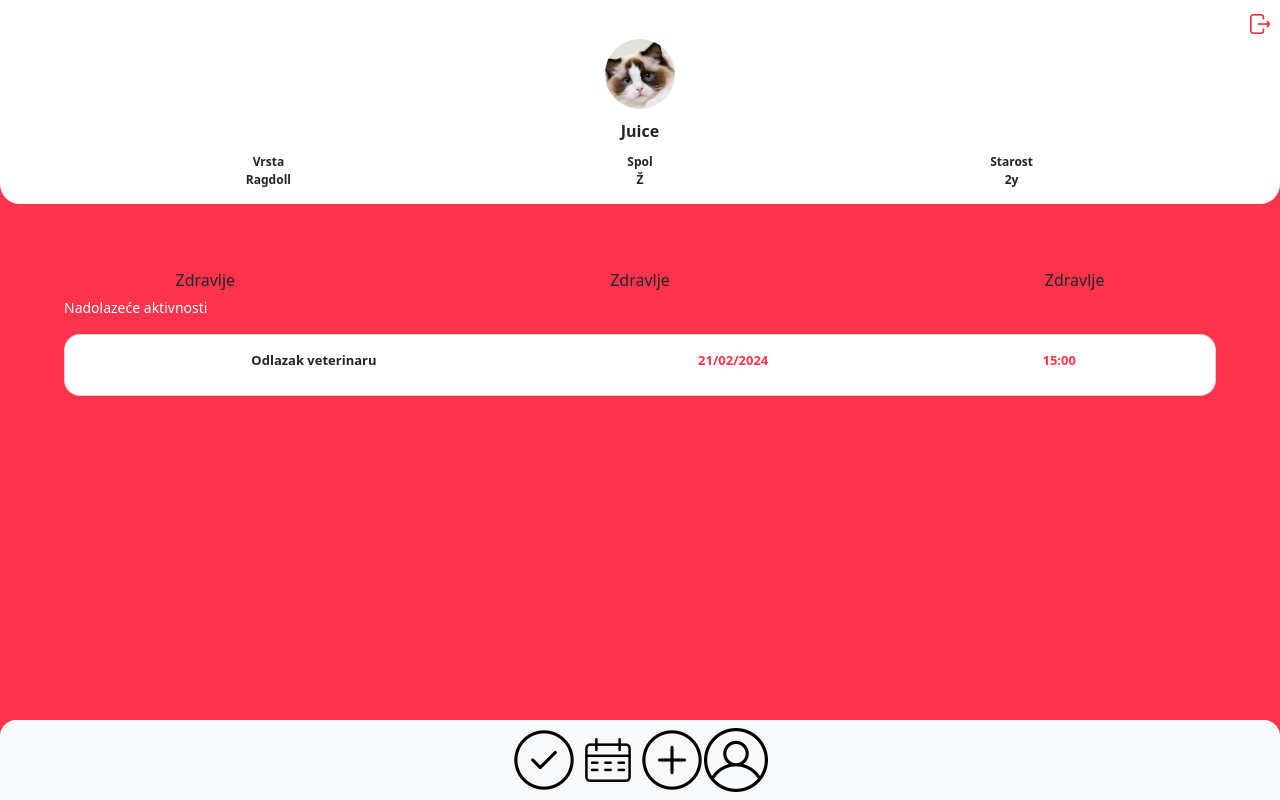
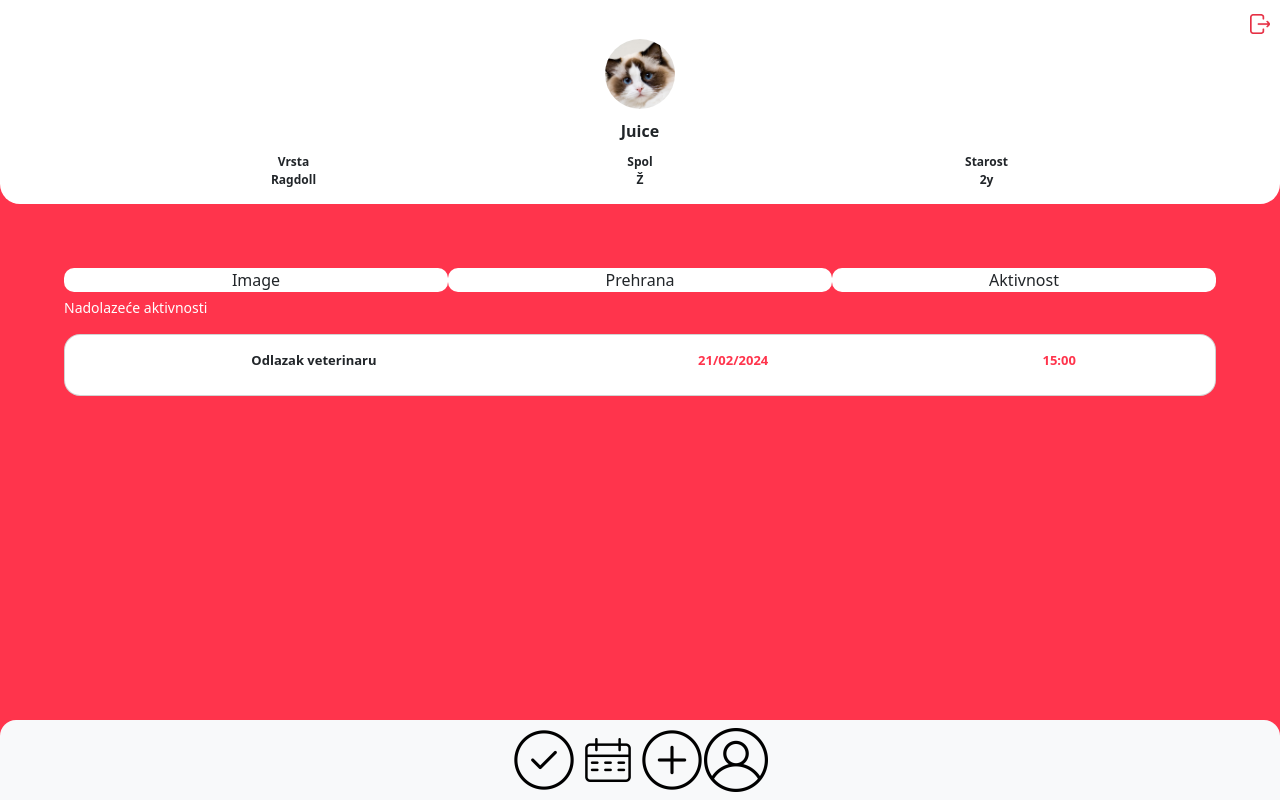
Before and after one commit to mrubil/my-pet, a Vue app: page /MyProfile in a window 1280 px wide. Built offline with nearby package versions, Linux system fonts and the light colour scheme.

Commit message:
Mape.vue update

```diff
--- a/src/components/Mape.vue
+++ b/src/components/Mape.vue
@@ -1,8 +1,10 @@
 <template>
-  <div class="row" id="Mape">
-    <div class="col-4 col-sm-4 col-lg-4">Zdravlje</div>
-    <div class="col-4 col-sm-4 col-lg-4">Zdravlje</div>
-    <div class="col-4 col-sm-4 col-lg-4">Zdravlje</div>
+  <div class="row mx-auto" id="Mapa">
+    <div class="col-4 col-sm-4 col-lg-4" id="Zdravlje">Image</div>
+
+    <div class="col-4 col-sm-4 col-lg-4" id="Prehrana">Prehrana</div>
+
+    <div class="col-4 col-sm-4 col-lg-4" id="Prehrana">Aktivnost</div>
   </div>
 </template>
 
@@ -11,3 +13,23 @@ export default {
   name: "Mape",
 };
 </script>
+
+<style>
+#Mapa {
+  padding-left: 5%;
+  padding-right: 5%;
+  column-gap: auto;
+}
+#Prehrana {
+  background: white;
+  border-radius: 10px;
+}
+#Zdravlje {
+  background: white;
+  border-radius: 10px;
+}
+#Aktivnost {
+  background: white;
+  border-radius: 10px;
+}
+</style>
--- a/src/views/MyProfile.vue
+++ b/src/views/MyProfile.vue
@@ -13,7 +13,7 @@
         />
       </div>
       <div class="Ime" style="font-weight: bolder">Juice</div>
-      <div class="mx-auto" id="Informacije">
+      <div class="mx-auto px-5" id="Informacije">
         <div class="row justify-content-md-center">
           <div class="col-5 col-sm-4 col-lg-5">
             <div class="row justify-content-center">Vrsta</div>
@@ -31,7 +31,8 @@
       </div>
     </div>
     <div class="Tijelo">
-      <Mape />
+      <div><Mape /></div>
+
       <p class="N" style="text-align: left">Nadolazeće aktivnosti</p>
       <UpcomingTask />
     </div>
@@ -39,17 +40,17 @@
   </body>
 </template>
 <script>
+import Mape from "@/components/Mape.vue";
 import UpcomingTask from "@/components/UpcomingTask.vue";
 import Navigacija from "@/components/Navigacija.vue";
-import Mape from "@/components/Mape.vue";
 
 export default {
   name: "MyProfile",
 
   components: {
+    Mape,
     UpcomingTask,
     Navigacija,
-    Mape,
   },
 };
 </script>
```
